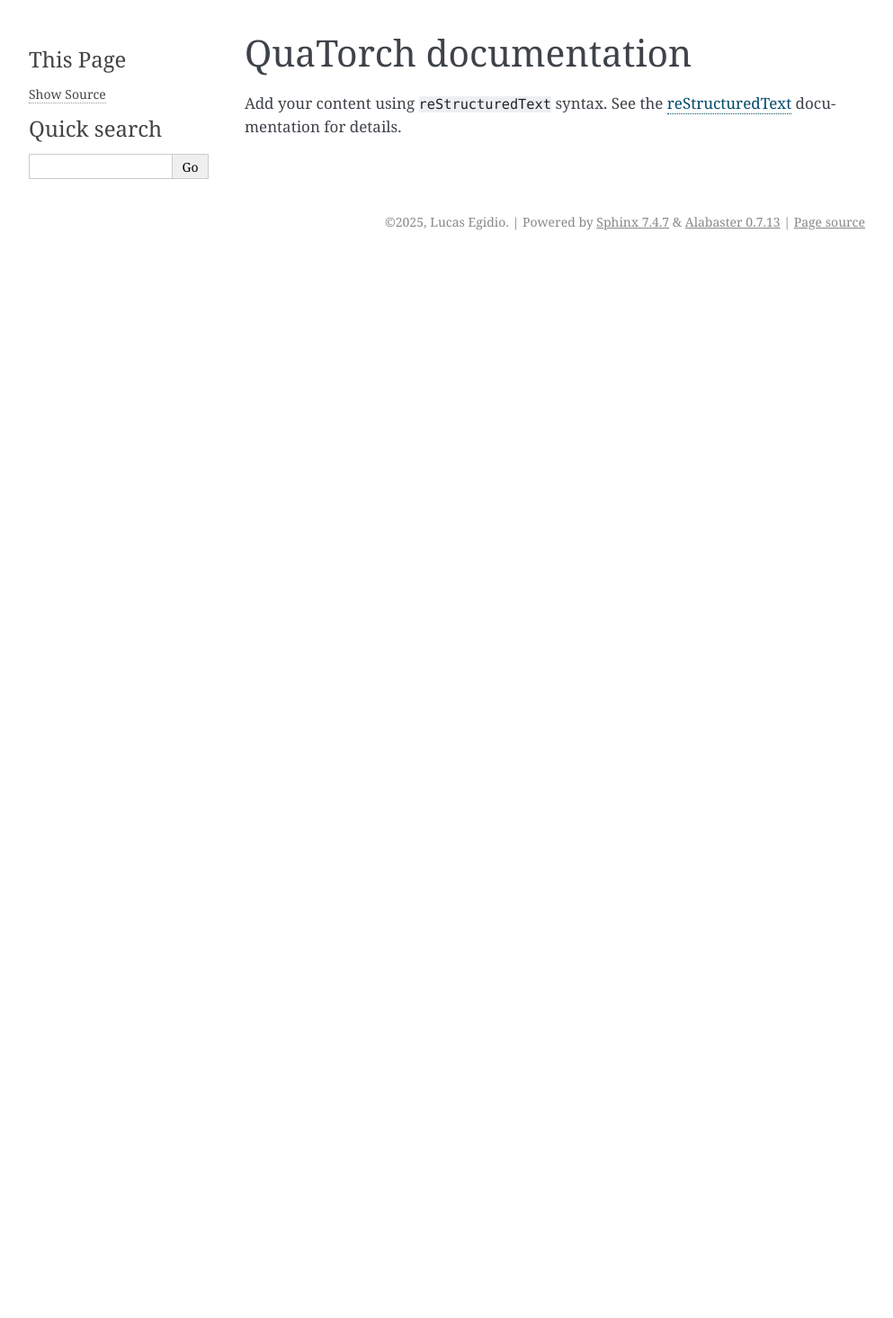
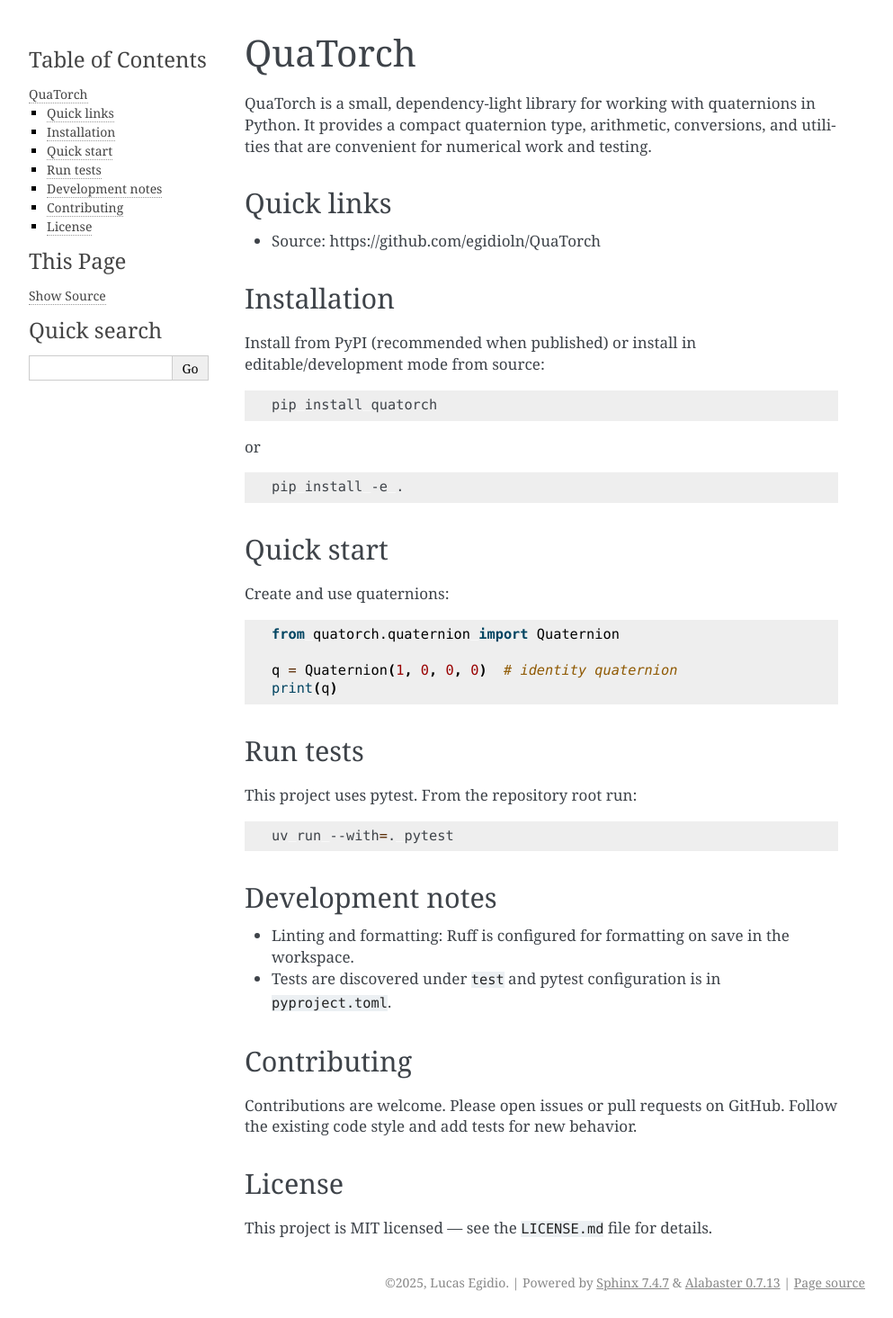
Before and after one commit to egidioln/QuaTorch, a Sphinx documentation site: the page built from docs/source/index.md, in a window 1280 px wide. Shown: the whole page at 90% size, without its empty margins (148-1141 px from the left). Built offline with Sphinx 7.4.7, drawn with Linux system fonts in a browser that asks for light colours; before the commit the page ends 900 px from its top, so only the background shows below that.

Commit message:
docs: use myst

````diff
--- a/docs/source/conf.py
+++ b/docs/source/conf.py
@@ -6,22 +6,23 @@
 # -- Project information -----------------------------------------------------
 # https://www.sphinx-doc.org/en/master/usage/configuration.html#project-information
 
-project = 'QuaTorch'
-copyright = '2025, Lucas Egidio'
-author = 'Lucas Egidio'
+project = "QuaTorch"
+copyright = "2025, Lucas Egidio"
+author = "Lucas Egidio"
 
 # -- General configuration ---------------------------------------------------
 # https://www.sphinx-doc.org/en/master/usage/configuration.html#general-configuration
 
-extensions = []
+extensions = [
+    "myst_parser",
+]
 
-templates_path = ['_templates']
+templates_path = ["_templates"]
 exclude_patterns = []
-
 
 
 # -- Options for HTML output -------------------------------------------------
 # https://www.sphinx-doc.org/en/master/usage/configuration.html#options-for-html-output
 
-html_theme = 'alabaster'
-html_static_path = ['_static']
+html_theme = "alabaster"
+html_static_path = ["_static"]
--- /dev/null
+++ b/docs/source/index.md
@@ -0,0 +1,53 @@
+
+# QuaTorch
+
+QuaTorch is a small, dependency-light library for working with quaternions in Python. It provides a compact quaternion type, arithmetic, conversions, and utilities that are convenient for numerical work and testing.
+
+## Quick links
+
+- Source: https://github.com/egidioln/QuaTorch
+
+## Installation
+
+Install from PyPI (recommended when published) or install in editable/development mode from source:
+
+```bash
+pip install quatorch
+```
+or
+```bash
+pip install -e .
+```
+
+
+## Quick start
+
+Create and use quaternions:
+
+```py
+from quatorch.quaternion import Quaternion
+
+q = Quaternion(1, 0, 0, 0)  # identity quaternion
+print(q)
+```
+
+## Run tests
+
+This project uses pytest. From the repository root run:
+
+```bash
+uv run --with=. pytest
+```
+
+## Development notes
+
+- Linting and formatting: Ruff is configured for formatting on save in the workspace.
+- Tests are discovered under `test` and pytest configuration is in `pyproject.toml`.
+
+## Contributing
+
+Contributions are welcome. Please open issues or pull requests on GitHub. Follow the existing code style and add tests for new behavior.
+
+## License
+
+This project is MIT licensed — see the `LICENSE.md` file for details.
--- a/docs/source/index.rst
+++ /dev/null
@@ -1,16 +0,0 @@
-.. QuaTorch documentation master file, created by
-   sphinx-quickstart on Thu Sep 18 01:03:01 2025.
-   You can adapt this file completely to your liking, but it should at least
-   contain the root `toctree` directive.
-
-QuaTorch documentation
-======================
-
-Add your content using ``reStructuredText`` syntax. See the
-`reStructuredText <https://www.sphinx-doc.org/en/master/usage/restructuredtext/index.html>`_
-documentation for details.
-
-
-.. toctree::
-   :maxdepth: 2
-   :caption: Contents:
--- a/pyproject.toml
+++ b/pyproject.toml
@@ -56,6 +56,7 @@
 
 [dependency-groups]
 dev = [
+    "myst-parser>=4.0.1",
     "pytest>=8.4.2",
     "pytest-cov>=7.0.0",
     "ruff>=0.13.0",
````
Also changed, not shown: 2 other files.
